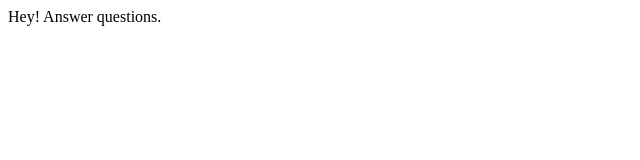
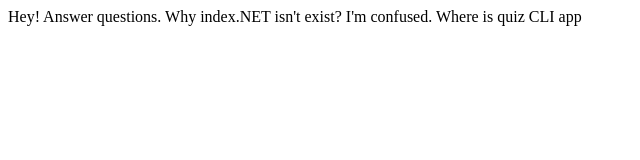
Before and after one commit to sbhsshankar/nutrition-quiz, a plain HTML site: page index.html in a window 1280 px wide. Shown: the whole page, without its empty margins (0-640 px from the left). Drawn offline with Linux system fonts and the light colour scheme.

Commit message:
update next

```diff
--- a/index.html
+++ b/index.html
@@ -8,5 +8,8 @@
 </head>
 <body>
     Hey! Answer questions.
+
+    Why index.NET isn't exist?
+    I'm confused. Where is quiz CLI app
 </body>
 </html>
```
